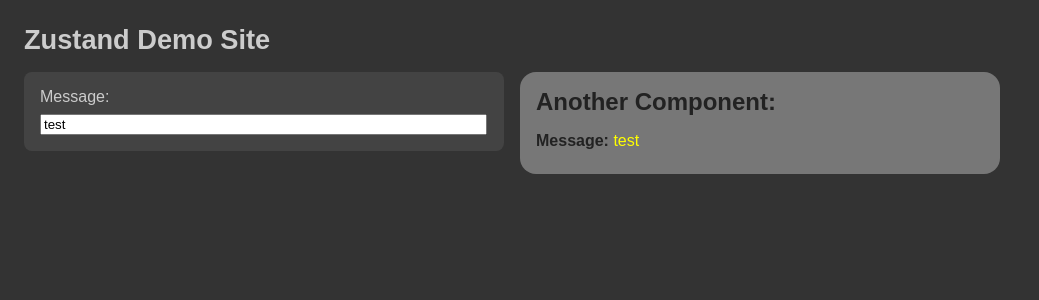
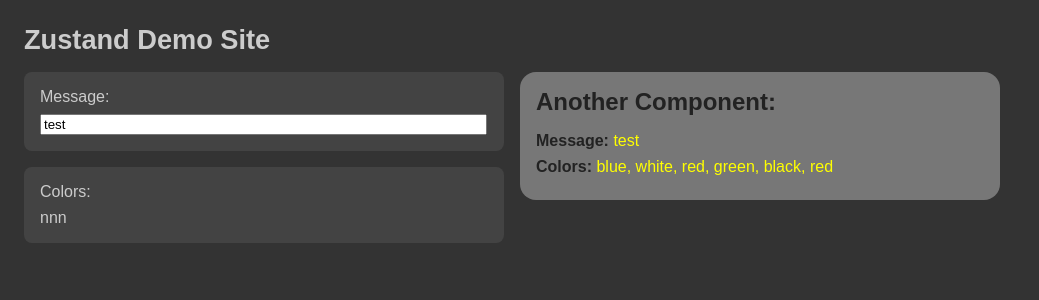
Before and after one commit to edwardtanguay/et02-zustand-state-demo, a React (Vite) app: page / in a window 1280 px wide. Shown: the top 300 px of the page, without its empty margins (0-1039 px from the left). Built offline with nearby package versions, Linux system fonts and the light colour scheme.

Commit message:
showing colors

```diff
--- a/src/App.tsx
+++ b/src/App.tsx
@@ -12,11 +12,20 @@
 				<section className="controlArea">
 					<div className="data">
 						<label>Message:</label>
-						<input type="text" value={store.message} onChange={(e) => store.setMessage(e.target.value)} />
+						<input
+							type="text"
+							value={store.message}
+							onChange={(e) => store.setMessage(e.target.value)}
+						/>
+					</div>
+
+					<div className="data">
+						<label>Colors:</label>
+						nnn
 					</div>
 				</section>
 				<section className="dataArea">
-					<InfoBox/>
+					<InfoBox />
 				</section>
 			</main>
 		</div>
--- a/src/components/InfoBox.tsx
+++ b/src/components/InfoBox.tsx
@@ -10,6 +10,10 @@
 				<label>Message: </label>
 				<span className="theValue">{store.message}</span>
 			</div>
+			<div className="row">
+				<label>Colors: </label>
+				<span className="theValue">{store.colors.map(color => color).join(', ')}</span>
+			</div>
 		</div>
 	);
 };
--- a/src/store.tsx
+++ b/src/store.tsx
@@ -3,6 +3,7 @@
 interface IStore {
 	message: string;
 	setMessage: (message: string) => void;
+	colors: string[]
 }
 
 export const useStore = create<IStore>(
@@ -10,5 +11,6 @@
 		message: 'test',
 		setMessage: (message: string) =>
 			set((state) => ({ ...state, message })),
+		colors: ['blue', 'white', 'red', 'green', 'black', 'red']
 	})
 );
```
